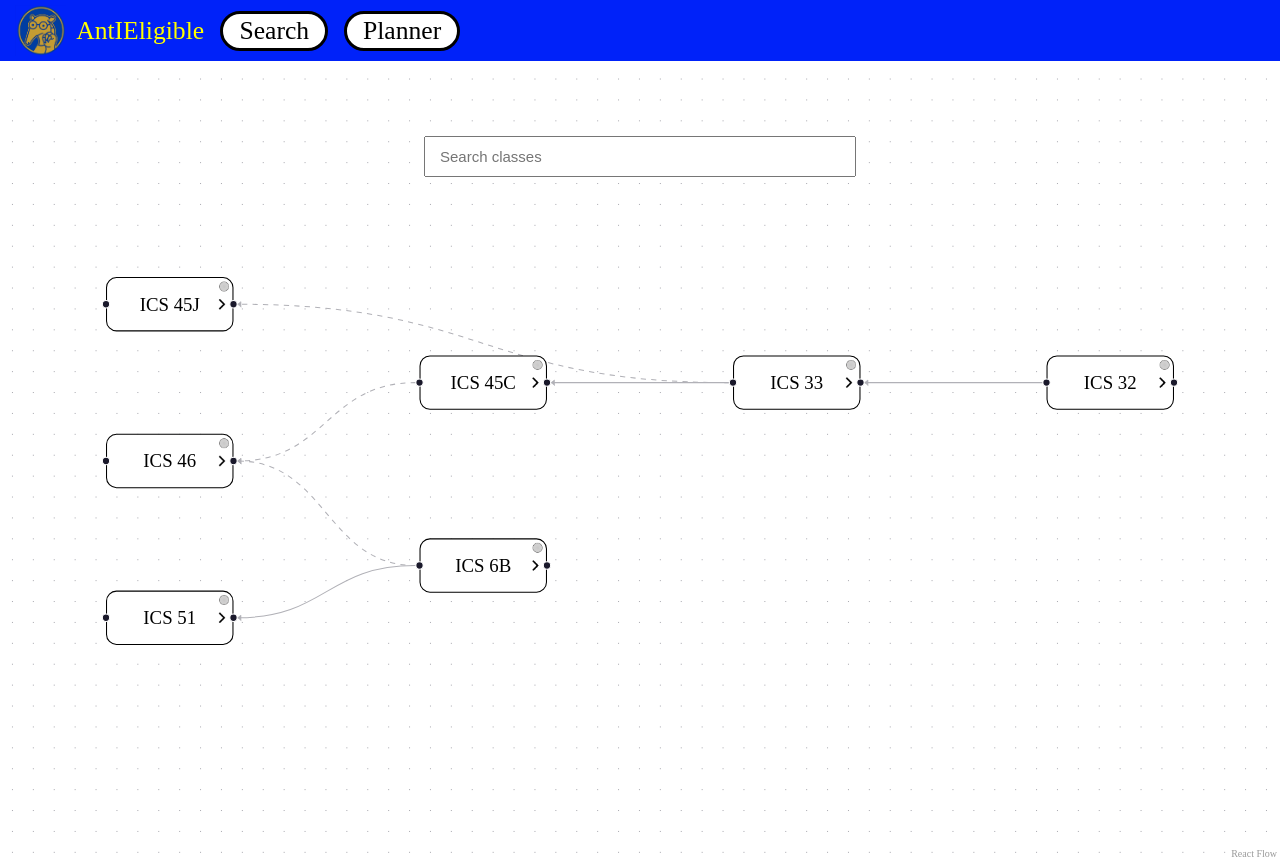
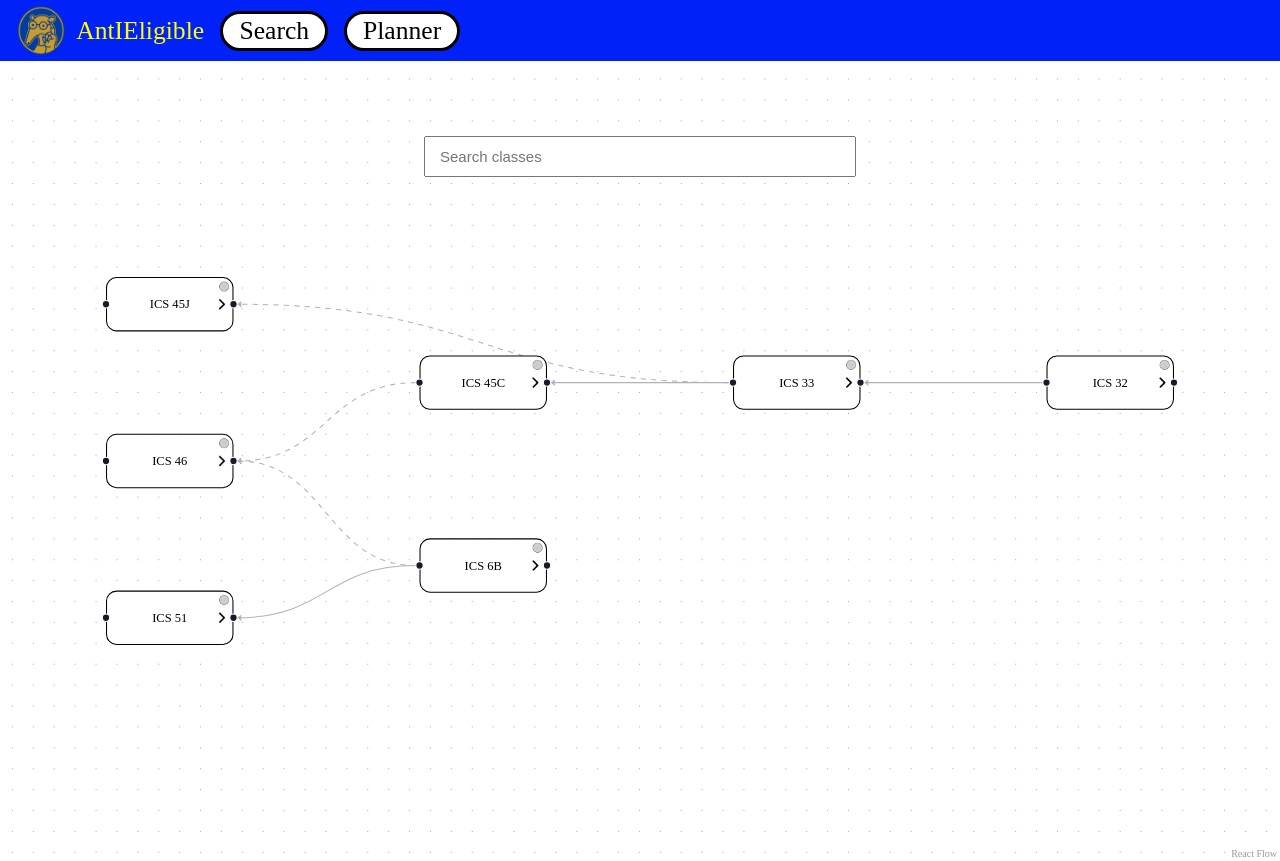
Before and after one commit to Orbit274/AntIEligible, a React (Vite) app in the folder frontend/: page / in a window 1280 px wide. Built offline with nearby package versions, Linux system fonts and the light colour scheme.

Commit message:
Make node label fit into node

```diff
--- a/frontend/src/styles/CourseNode.css
+++ b/frontend/src/styles/CourseNode.css
@@ -63,5 +63,5 @@
 }
 #course-id {
     text-align: center;
-    font-size: large;
+    font-size: clamp(12px, 1vw, 12px);
 }
```
